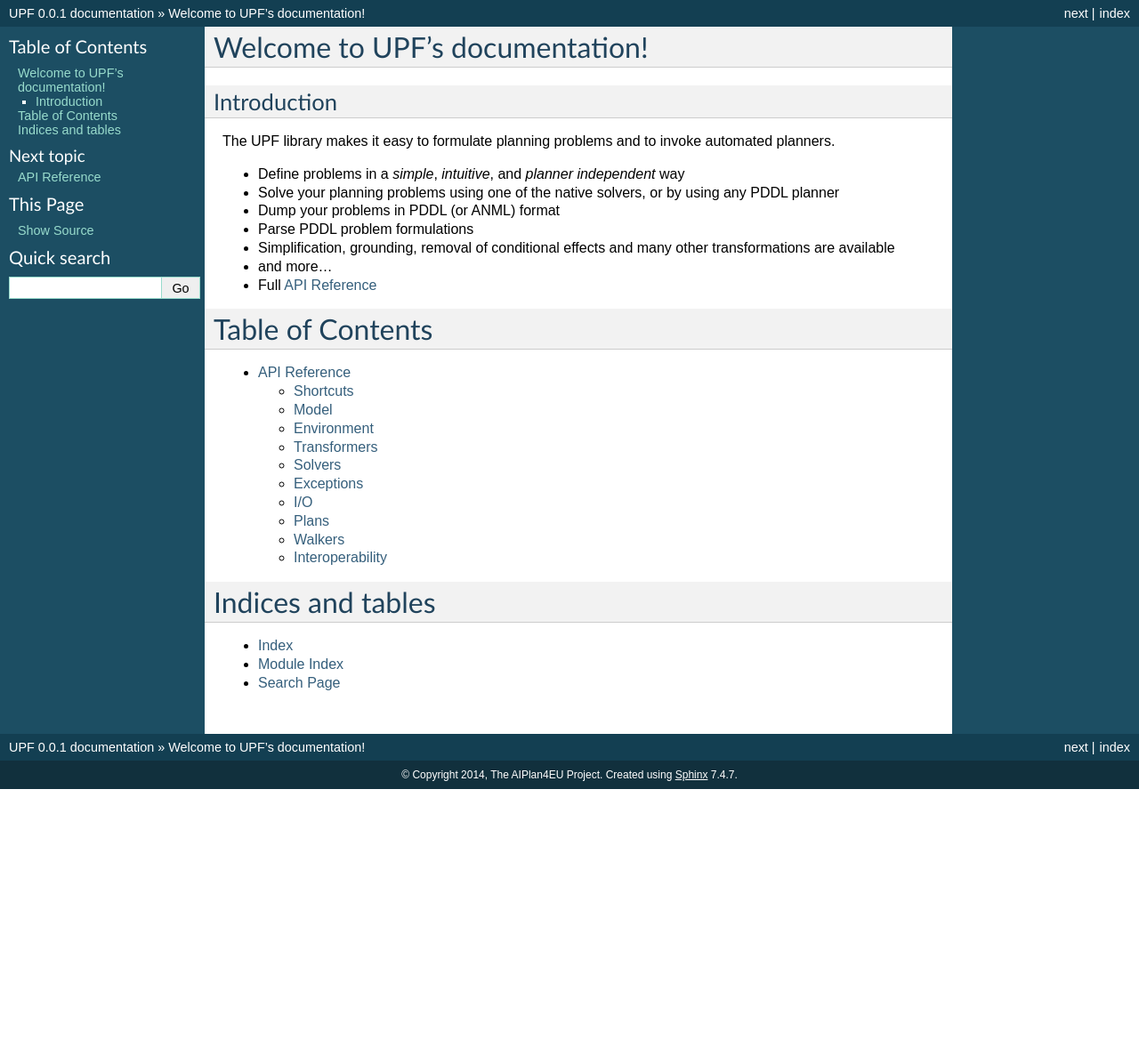
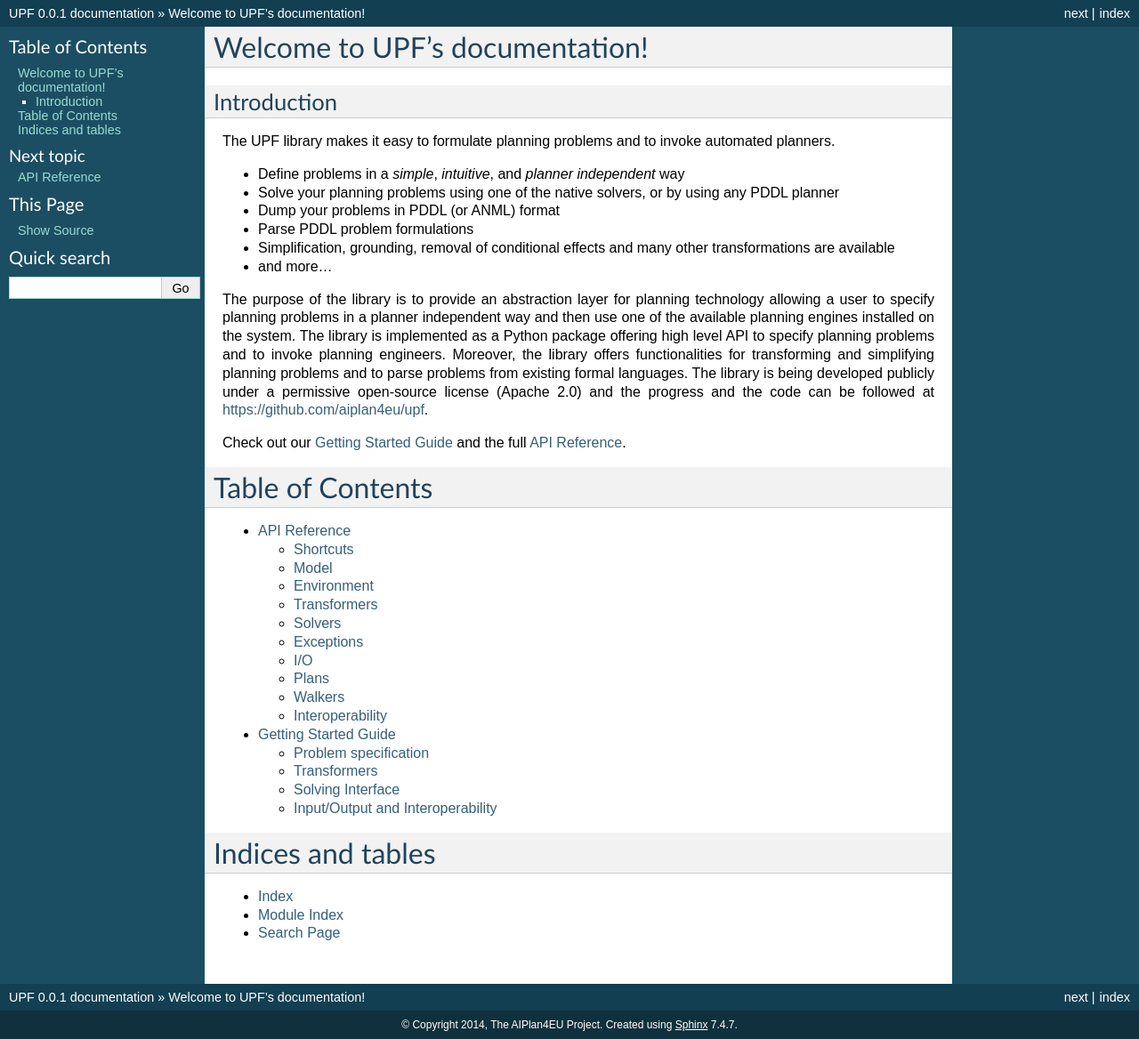
Before and after one commit to aiplan4eu/unified-planning, a Sphinx documentation site: the page built from docs/index.rst, in a window 1280 px wide. Shown: the whole page at 89% size. Built offline with Sphinx 7.4.7, drawn with Linux system fonts in a browser that asks for light colours; before the commit the page ends 900 px from its top, so only the background shows below that; some of the changed lines change nothing that is shown.

Commit message:
Added a simple getting started guide taken from D3.2

```diff
--- /dev/null
+++ b/docs/getting_started.rst
@@ -0,0 +1,139 @@
+.. _getting-started:
+
+=====================
+Getting Started Guide
+=====================
+
+.. contents::
+   :local:
+
+In this guide we present the main functionalities offered by the library. A fully interactive guide is available on `Google Colab <https://colab.research.google.com/drive/1kbNu3k1SxO1CbTtqfLEUTmU1AuAyxuHG?usp=sharing>`_.
+
+Problem specification
+=====================
+
+The main functionality offered by the library concerns the specification of a planning problem. The API  provides classes and functions to populate a Problem object with the fluents, actions, initial states and goal specifications constituting the planning problem specification.
+The functionalities for creating model objects and to manipulate them are collected in the upf.model package of the library.
+
+Example
+-------
+The following example shows a simple robotic planning problem modeling a robot moving between locations while consuming battery. The example shows the basic functionalities and objects needed to declare the problem specification.  A more detailed presentation of the different objects is available on the `Google Colab <https://colab.research.google.com/drive/1kbNu3k1SxO1CbTtqfLEUTmU1AuAyxuHG?usp=sharing>`_ Python notebook where we document and explain all the different classes and their semantics.
+::
+    # Declaring types
+    Location = UserType('Location')
+
+    # Creating problem ‘variables’
+    robot_at = Fluent('robot_at', BoolType(), [Location])
+    battery_charge = Fluent('battery_charge', RealType(0, 100))
+
+    # Creating actions
+    move = InstantaneousAction('move', l_from=Location, l_to=Location)
+    l_from = move.parameter('l_from')
+    l_to = move.parameter('l_to')
+    move.add_precondition(GE(battery_charge, 10))
+    move.add_precondition(Not(Equals(l_from, l_to)))
+    move.add_precondition(robot_at(l_from))
+    move.add_precondition(Not(robot_at(l_to)))
+    move.add_effect(robot_at(l_from), False)
+    move.add_effect(robot_at(l_to), True)
+    move.add_effect(battery_charge, Minus(battery_charge, 10))
+
+    # Declaring objects
+    l1 = Object('l1', Location)
+    l2 = Object('l2', Location)
+
+    # Populating the problem with initial state and goals
+    problem = Problem('robot')
+    problem.add_fluent(robot_at)
+    problem.add_fluent(battery_charge)
+    problem.add_action(move)
+    problem.add_object(l1)
+    problem.add_object(l2)
+    problem.set_initial_value(robot_at(l1), True)
+    problem.set_initial_value(robot_at(l2), False)
+    problem.set_initial_value(battery_charge, 100)
+    problem.add_goal(robot_at(l2))
+
+In the current version, the UPF library allows the specification of  classical, numerical and temporal planning problems. In order to support the latitude expressiveness levels we have operators for arithmetic such as plus minus times and division and specific temporal operators to attach conditions and effects to specific timings within the duration of an action. The library :ref:`documentation <api-ref>` provides examples and describes the use of these functionalities.
+
+Transformers
+============
+
+Another very interesting functionality offered by the UPF concerns model-to-model transformation. The library implements several simplifications and compilations that can transform one problem into an equivalent one getting rid of some of the planning constructs. For example, we offer a functionality to remove conditional effects from the planning problem specification by transforming the input problem into an equivalent one that does not make use of conditional effects. Our transforming architecture is very general and offers functionalities to transform a plan for the target problem of the compilation into a plan for the input problem. This allows the creation of pipelines of transformations that can map an input planning problem into an equivalent one supported by a target planning engine and then transform back the plan generated by the engine into a valid plan for the overall input problem.
+All the available transformers are part of a class hierarchy rooted in the Transformer class and are contained in the ``upf.transformers`` package.
+
+Example
+-------
+The following example shows how to create a transformer to compile away negative conditions from a problem and to retrieve the plan for the original problem from a plan of the transformed problem. If the planner does not support negative conditions, the original problem could not be solved, while the transformer allows us to solve the problem anyway.
+::
+    # Creating the negative conditions remover
+    neg_remover = NegativeConditionsRemover(problem)
+
+    # Checking that the problem has negative conditions
+    assert problem.kind().has_negative_conditions()
+
+    # Asking the transformer to get the new problem
+    new_problem = neg_remover.get_rewritten_problem()
+
+    # Checking that the new problem does not have negative conditions
+    assert not new_problem.kind().has_negative_conditions()
+
+    #Solving the problem generated by the transformer
+    new_plan = planner.solve(new_problem)
+
+    #Getting the equivalent plan for the original problem
+    plan = neg_remover.rewrite_back_plan(new_plan)
+
+    #Checking that the generated plan is valid for the original problem
+    assert planner.validate(problem, plan)
+
+
+Solving Interface
+=================
+The library offers primitives to invoke planning engines of different kinds on problem specifications. In particular, the library uses the concept of operation modes to account for different possible interactions that can be performed with the planning engine at hand. Such operation modes allow the standardization of APIs towards different planning engineers sharing the same interaction kind and primitives.
+
+We currently support 3 operation modes:
+
+* OneshotPlanning:  is the classical interaction mode for the planning community, it consists in posing the planning problem entirely and then waiting for the solution. This operation mode does not support  incremental reuse of information and is limited to one planning problem at a time, but  is the most common operation model among the different planners available.
+* PlanValidation: is an operation mode supporting the use case of checking the validity of a given plan against the problem specification. Essentially, the engine is required to analyse the given plan and report whether it is guaranteed to achieve the goal conditions or if instead it can fail due to an action not being applicable or a goal not being reached. For this operation mode, we also implemented a native engine that is part of the library itself.
+* Grounding: Is an operation mode that transforms a given problem into an equivalent one that doesn't make use of action parameters or first order predicates. This is a very common operation to be done for solving a planning problem and it is needed to transform planning problems into state machines.  Also in this case, the library offers a native grounder and it also integrates grounders of different engines so that more powerful grounding algorithms can be accessed in an uniform and engine-independent way.
+
+The solving interface also features a powerful automatic filtering of planning engines. In fact, the input planning problem is automatically analysed in order to determine the features needed to tackle the problem itself. The planning engines available on the system where the library is executed are then filtered, and only the ones that are capable of tackling the problem are left for the user to select from. This mechanism simplifies the job of the user in the selection of the right planning engine to be used.
+All the functionalities of the solving interface are collected under the ``upf.solvers`` package.
+
+Example
+-------
+
+The following example shows how to get a planner and solve a problem.
+::
+    # Getting a oneshot planner that is able to handle the given problem kind
+    with OneshotPlanner(problem_kind=problem.kind()) as planner:
+        # Asking the planner to solve the problem
+        plan = planner.solve(problem)
+
+        # Printing the plan
+        print(plan)
+
+Input/Output and Interoperability
+=================================
+
+Finally, the UPF library offers  primitives and functions for the interoperability with external formal languages and libraries.  In particular, we offer a strong integration  with the Planning Domain Definition Language (PDDL) language: we implemented a parser that can read in a problem specified in PDDL and convert it into a UPF problem data structure, and we have a comprehensive emitter that yelds PDDL specifications from a UPF problem instance.
+We also have automatic interfacing with other planning libraries. In particular, we have a conversion from a ``tarski`` representation into a UPF problem allowing a user to import from this external data structure and simplify the interoperability between the two libraries.
+The input-output classes and functions can be found in the upf.io package, while the interoperability with ``tarski`` (and in the future with other libraries) are in the ups.interop package.
+
+Example
+-------
+The following example shows how to read a PDDL problem from files and how to dump to files in PDDL format a UPF problem.
+::
+    # Creating a PDDL reader
+    reader = PDDLReader()
+
+    # Parsing a PDDL problem from file
+    problem = reader.parse_problem('domain.pddl', 'problem.pddl')
+
+    # Creating a PDDL writer
+    writer = PDDLWriter()
+
+    # Writing the PDDL domain and problem in new files
+    writer.write_domain('new_domain.pddl')
+    writer.write_problem('new_problem.pddl')
--- a/docs/index.rst
+++ b/docs/index.rst
@@ -14,7 +14,12 @@
 * Simplification, grounding, removal of conditional effects and many other transformations are available
 * and more...
 
-* Full :ref:`API Reference <api-ref>`
+The purpose of the library is to provide an abstraction layer for planning technology allowing a user to specify planning problems in a planner independent way and then use one of the available planning engines installed on the system. The library is implemented as a Python package offering high level API to specify planning problems and to invoke planning engineers. Moreover, the library offers functionalities for transforming and simplifying planning problems and to parse  problems from existing formal languages.
+The library is being developed publicly under a permissive open-source license (Apache 2.0) and the progress and the code can be followed at https://github.com/aiplan4eu/upf.
+
+
+Check out our :ref:`Getting Started Guide <getting-started>` and the full :ref:`API Reference <api-ref>`.
+
 
 Table of Contents
 =================
@@ -23,6 +28,7 @@
    :maxdepth: 2
 
    api_ref
+   getting_started
 
 
 Indices and tables
```
